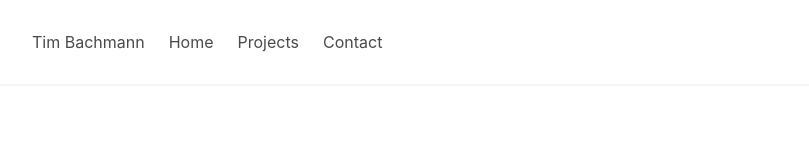
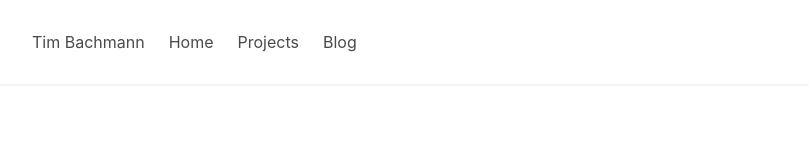
Before and after one commit to Tiim/Tiim.github.io, a Vue app: page /projects in a window 1280 px wide. Shown: the top 160 px of the page, without its empty margins (32-841 px from the left). Built offline with nearby package versions, Linux system fonts and the light colour scheme.

Commit message:
Add blog link and removed broken contact link

```diff
--- a/package.json
+++ b/package.json
@@ -3,6 +3,7 @@
   "version": "0.1.0",
   "private": true,
   "scripts": {
+    "dev": "vue-cli-service serve",
     "serve": "vue-cli-service serve",
     "build": "vue-cli-service build",
     "build:serve": "serve dist",
--- a/src/components/Header.vue
+++ b/src/components/Header.vue
@@ -13,10 +13,7 @@
         <div class="navbar-start">
           <router-link @click.native="closeBurger" to="/" class="navbar-item">Home</router-link>
           <router-link @click.native="closeBurger" to="/projects" class="navbar-item">Projects</router-link>
-          <a
-            class="navbar-item"
-            href="http://twitter.com/home?status=@TiimB your message here"
-          >Contact</a>
+          <a class="navbar-item" target="_blank" href="https://dev.to/tiim">Blog</a>
         </div>
       </div>
     </div>
```
